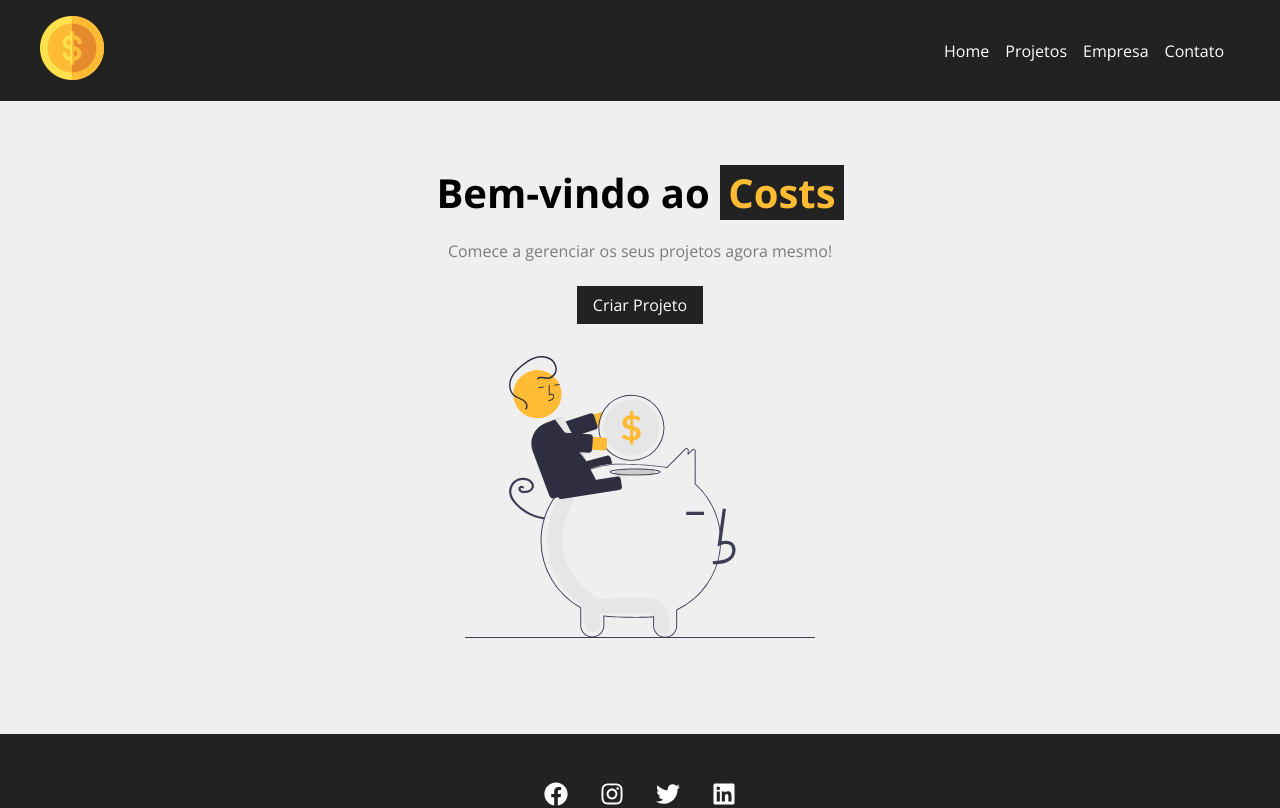
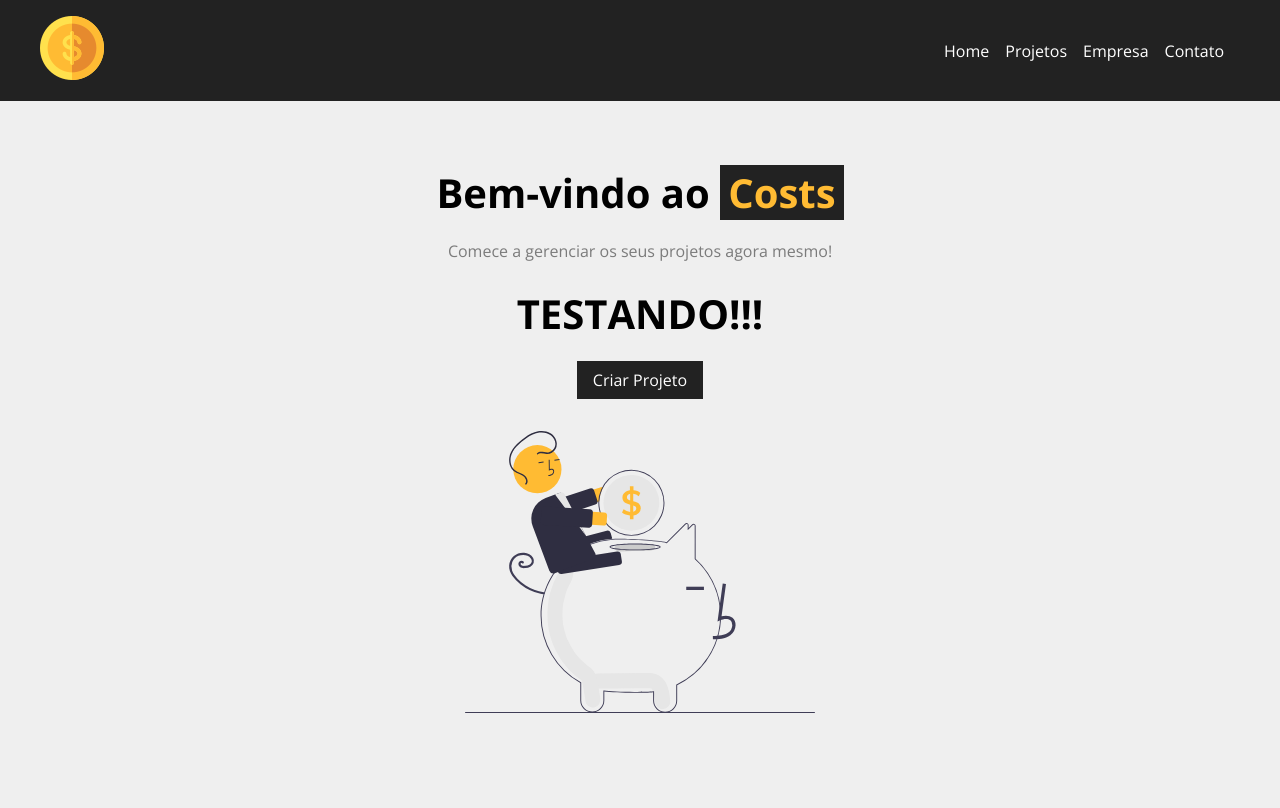
Before and after one commit to joaoluizramos96/costs, a React (Create React App) app: page / in a window 1280 px wide. Shown: the top 808 px of the page. Built offline with nearby package versions, Linux system fonts and the light colour scheme.

Commit message:
Testando, 1,2,3

```diff
--- a/src/components/pages/Home.js
+++ b/src/components/pages/Home.js
@@ -9,6 +9,7 @@ function Home() {
                 Bem-vindo ao <span>Costs</span>
             </h1>
             <p>Comece a gerenciar os seus projetos agora mesmo!</p>
+            <h1>TESTANDO!!!</h1>
             <LinkButton to="/newproject" text="Criar Projeto" />
             <img src={savings} alt="Costs" />
         </section>
```
